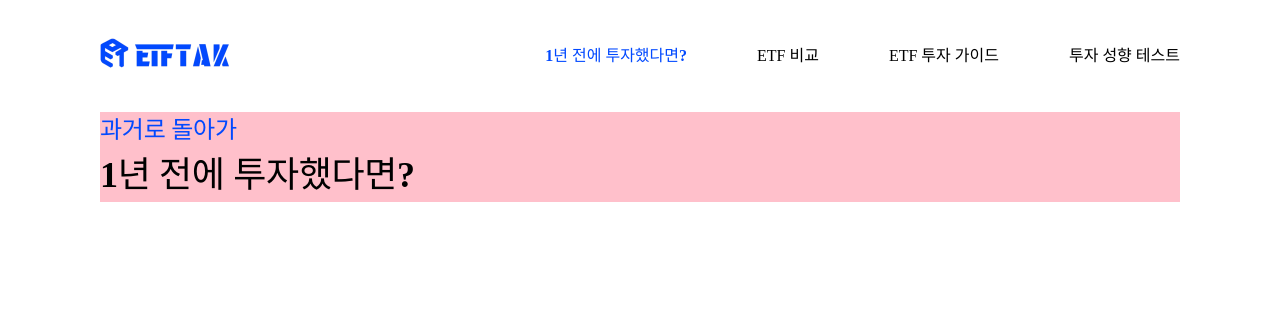
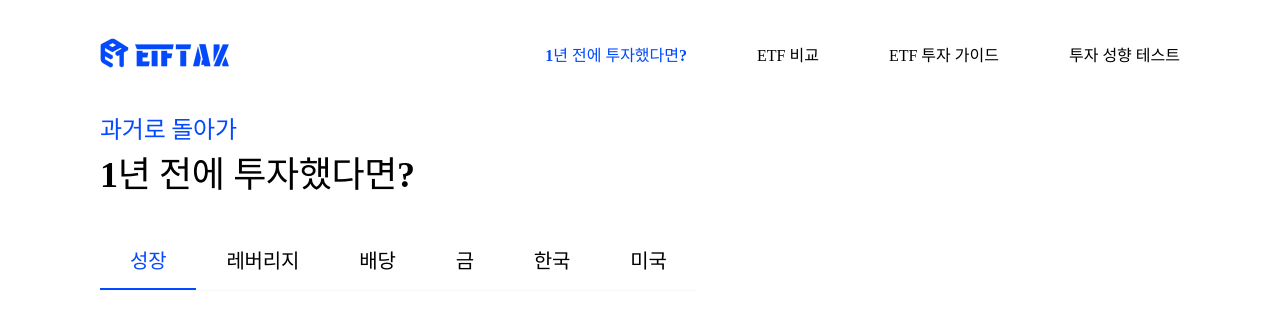
Before and after one commit to ETF-TAK/FE, a React (Vite) app: page /invest in a window 1280 px wide. Shown: the top 328 px of the page. Built offline with nearby package versions, Linux system fonts and the light colour scheme; a web font is replaced by a local one.

Commit message:
feat(#3): etf 카테고리 탭 컴포넌트 구현

```diff
--- /dev/null
+++ b/src/components/etf/CategoryTabs/CategoryTabs.jsx
@@ -0,0 +1,27 @@
+import React, { useState } from 'react';
+import './style.css';
+
+export default function CategoryTabs() {
+  const [selectedTab, setSelectedTab] = useState(0);
+
+  const categoryList = ['성장', '레버리지', '배당', '금', '한국', '미국'];
+
+  return (
+    <>
+      <div className="category-tabs-wrapper">
+        {categoryList.map((category, index) => {
+          return (
+            <div
+              className={`category-tabs-item ${selectedTab === index ? 'active' : ''}`}
+              onClick={() => {
+                setSelectedTab(index);
+              }}
+            >
+              {category}
+            </div>
+          );
+        })}
+      </div>
+    </>
+  );
+}
--- /dev/null
+++ b/src/components/etf/CategoryTabs/style.css
@@ -0,0 +1,20 @@
+.category-tabs-wrapper {
+  display: flex;
+  width: 100%;
+  border-bottom: 1px solid #f7f8fa;
+}
+
+.category-tabs-item {
+  color: #000;
+  font-size: 20px;
+  font-weight: 500;
+  letter-spacing: -0.2px;
+  padding: 12px 30px;
+  cursor: pointer;
+}
+
+.category-tabs-item.active {
+  color: #0249ff;
+  font-weight: 700;
+  border-bottom: 2px solid #0249ff;
+}
--- a/src/pages/investPage/InvestPage.jsx
+++ b/src/pages/investPage/InvestPage.jsx
@@ -1,5 +1,6 @@
 import React from 'react';
 import './style.css';
+import CategoryTabs from '../../components/etf/CategoryTabs/CategoryTabs';
 
 export default function InvestPage() {
   return (
@@ -12,6 +13,8 @@ export default function InvestPage() {
             <div className="invest-selection-title-blue">과거로 돌아가</div>
             <div className="invest-selection-title-black">1년 전에 투자했다면?</div>
           </div>
+
+          <CategoryTabs />
         </div>
 
         {/* 오른쪽 : 선택한 etf 목록 */}
--- a/src/pages/investPage/style.css
+++ b/src/pages/investPage/style.css
@@ -1,6 +1,5 @@
 .invest-page-container {
   display: flex;
-  background-color: pink;
 }
 
 .invest-selection-container {
@@ -9,6 +8,7 @@
 .invest-selection-title {
   display: flex;
   flex-direction: column;
+  margin-bottom: 32px;
 }
 
 .invest-selection-title-blue {
```
